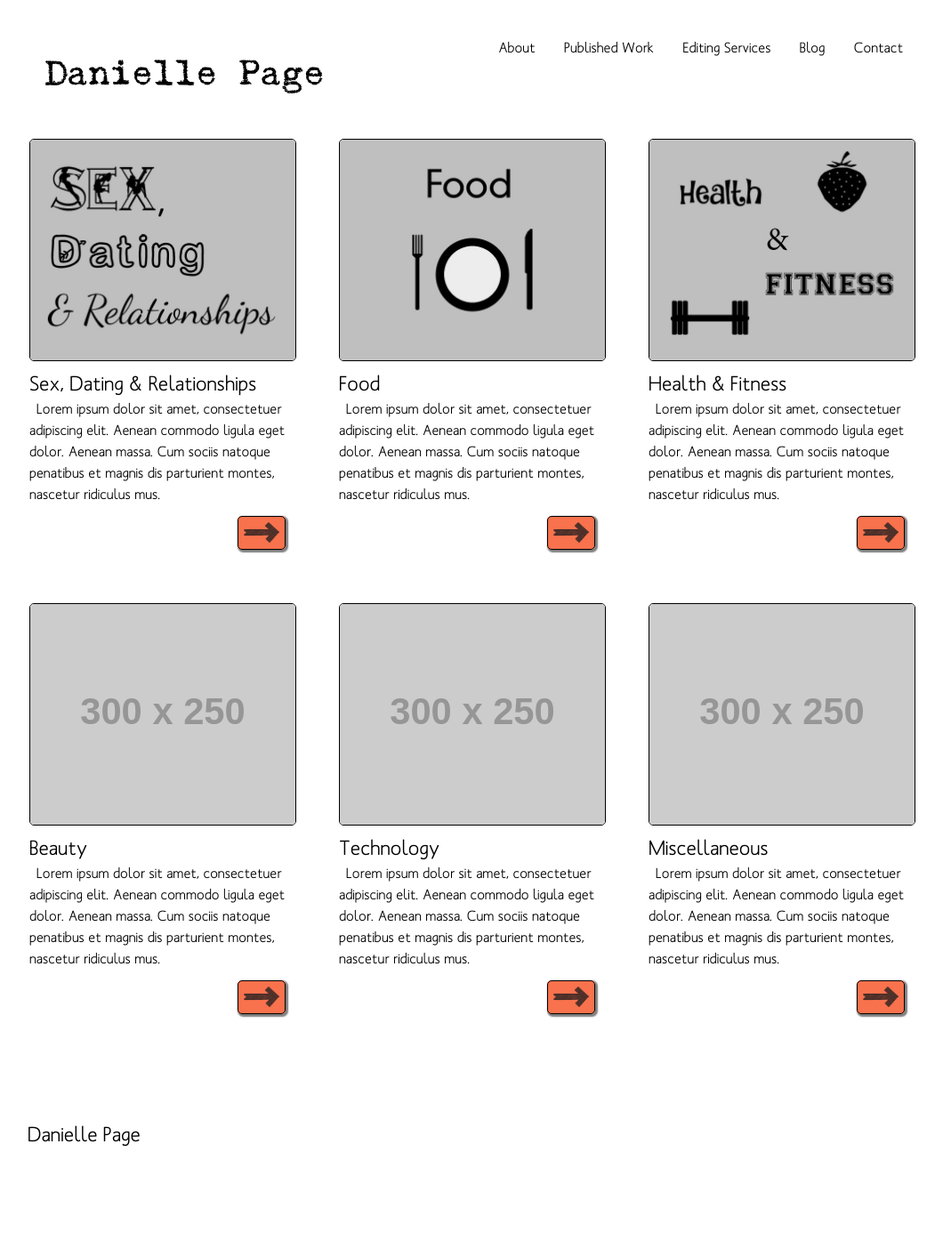
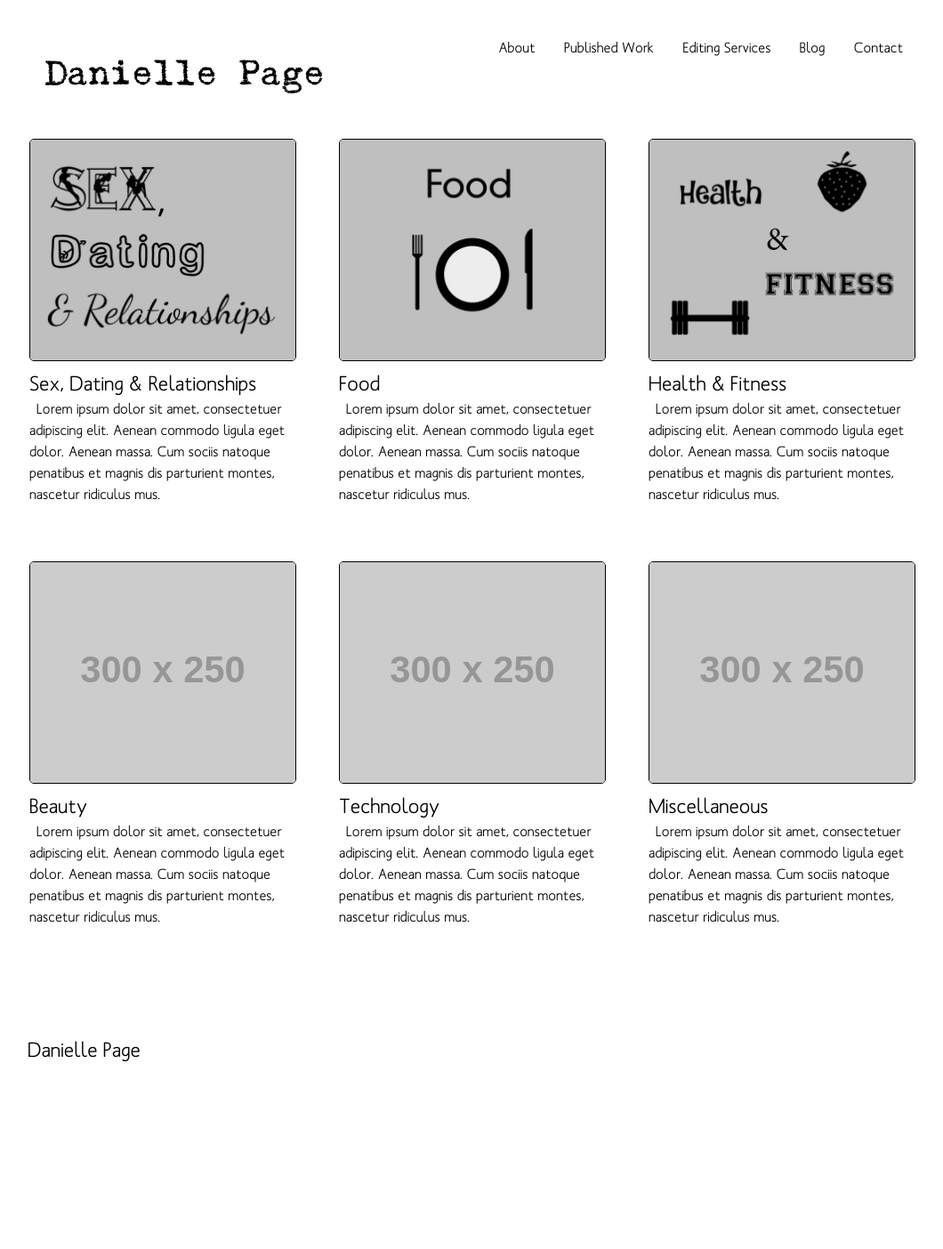
Before and after one commit to thedaniellepage/thedaniellepage, a Jekyll site: the page built from published-work.html, in a window 1280 px wide. Shown: the whole page at 89% size, without its empty margins (109-1169 px from the left). Built offline with Jekyll 4.4.1, drawn with Linux system fonts in a browser that asks for light colours; nearby versions of some CDN libraries; after the commit the page ends 1310 px from its top, so only the background shows below that.

Commit message:
lots of stuffs

```diff
--- a/published-work.html
+++ b/published-work.html
@@ -8,42 +8,41 @@
 <table class="categories">
 <tr>
 	<td>
-		<img src="/images/sexDatingRelationships.jpg" class="category-image">
+		<a href="{{site.url}}/published-work/sex-dating-relationships.html"><img src="/images/sexDatingRelationships.jpg" alt="Sex, Dating and Relationships" class="category-image"></a>
 		<h3>Sex, Dating &amp; Relationships</h3>
 		<p class="category-blurb">Lorem ipsum dolor sit amet, consectetuer adipiscing elit. Aenean commodo ligula eget dolor. Aenean massa. Cum sociis natoque penatibus et magnis dis parturient montes, nascetur ridiculus mus.</p>
-		<p class="button-style"><a class="link-button" href="#"><img src="/images/arrow.gif" class="arrow"></a></p>
 	</td>
 	<td>
-		<img src="/images/food.jpg" class="category-image">
+		<a href="{{site.url}}/published-work/food.html"><img src="/images/food.jpg" class="category-image"></a>
 		<h3>Food</h3>
 		<p class="category-blurb">Lorem ipsum dolor sit amet, consectetuer adipiscing elit. Aenean commodo ligula eget dolor. Aenean massa. Cum sociis natoque penatibus et magnis dis parturient montes, nascetur ridiculus mus.</p>
-		<p class="button-style"><a class="link-button" href="#"><img src="/images/arrow.gif" class="arrow"></a></p>
+
 	</td>
 	<td>
-		<img src="/images/healthFittness.jpg" class="category-image">
+		<a href="{{site.url}}/published-work/health-fitness.html"><img src="/images/healthFittness.jpg" class="category-image"></a>
 		<h3>Health &amp; Fitness</h3>
 		<p class="category-blurb">Lorem ipsum dolor sit amet, consectetuer adipiscing elit. Aenean commodo ligula eget dolor. Aenean massa. Cum sociis natoque penatibus et magnis dis parturient montes, nascetur ridiculus mus.</p>
-		<p class="button-style"><a class="link-button" href="#"><img src="/images/arrow.gif" class="arrow"></a></p>
+
 	</td>
 </tr>
 <tr>
 	<td>
-		<img src="http://placehold.it/300x250" class="category-image">
+		<a href="{{site.url}}/published-work/beauty.html"><img src="http://placehold.it/300x250" class="category-image"></a>
 		<h3>Beauty</h3>
 		<p class="category-blurb">Lorem ipsum dolor sit amet, consectetuer adipiscing elit. Aenean commodo ligula eget dolor. Aenean massa. Cum sociis natoque penatibus et magnis dis parturient montes, nascetur ridiculus mus.</p>
-		<p class="button-style"><a class="link-button" href="#"><img src="/images/arrow.gif" class="arrow"></a></p>
+
 	</td>
 	<td>
-		<img src="http://placehold.it/300x250" class="category-image">
+		<a href="{{site.url}}/technology.html"><img src="http://placehold.it/300x250" class="category-image"></a>
 		<h3>Technology</h3>
 		<p class="category-blurb">Lorem ipsum dolor sit amet, consectetuer adipiscing elit. Aenean commodo ligula eget dolor. Aenean massa. Cum sociis natoque penatibus et magnis dis parturient montes, nascetur ridiculus mus.</p>
-		<p class="button-style"><a class="link-button" href="#"><img src="/images/arrow.gif" class="arrow"></a></p>
+
 	</td>
 	<td>
-		<img src="http://placehold.it/300x250" class="category-image">
+		<a href="{{site.url}}/published-work/miscellaneous.html"><img src="http://placehold.it/300x250" class="category-image"></a>
 		<h3>Miscellaneous</h3>
 		<p class="category-blurb">Lorem ipsum dolor sit amet, consectetuer adipiscing elit. Aenean commodo ligula eget dolor. Aenean massa. Cum sociis natoque penatibus et magnis dis parturient montes, nascetur ridiculus mus.</p>
-		<p class="button-style"><a class="link-button" href="#"><img src="/images/arrow.gif" class="arrow"></a></p>
+
 	</td>
 </tr>
 </table>
```
